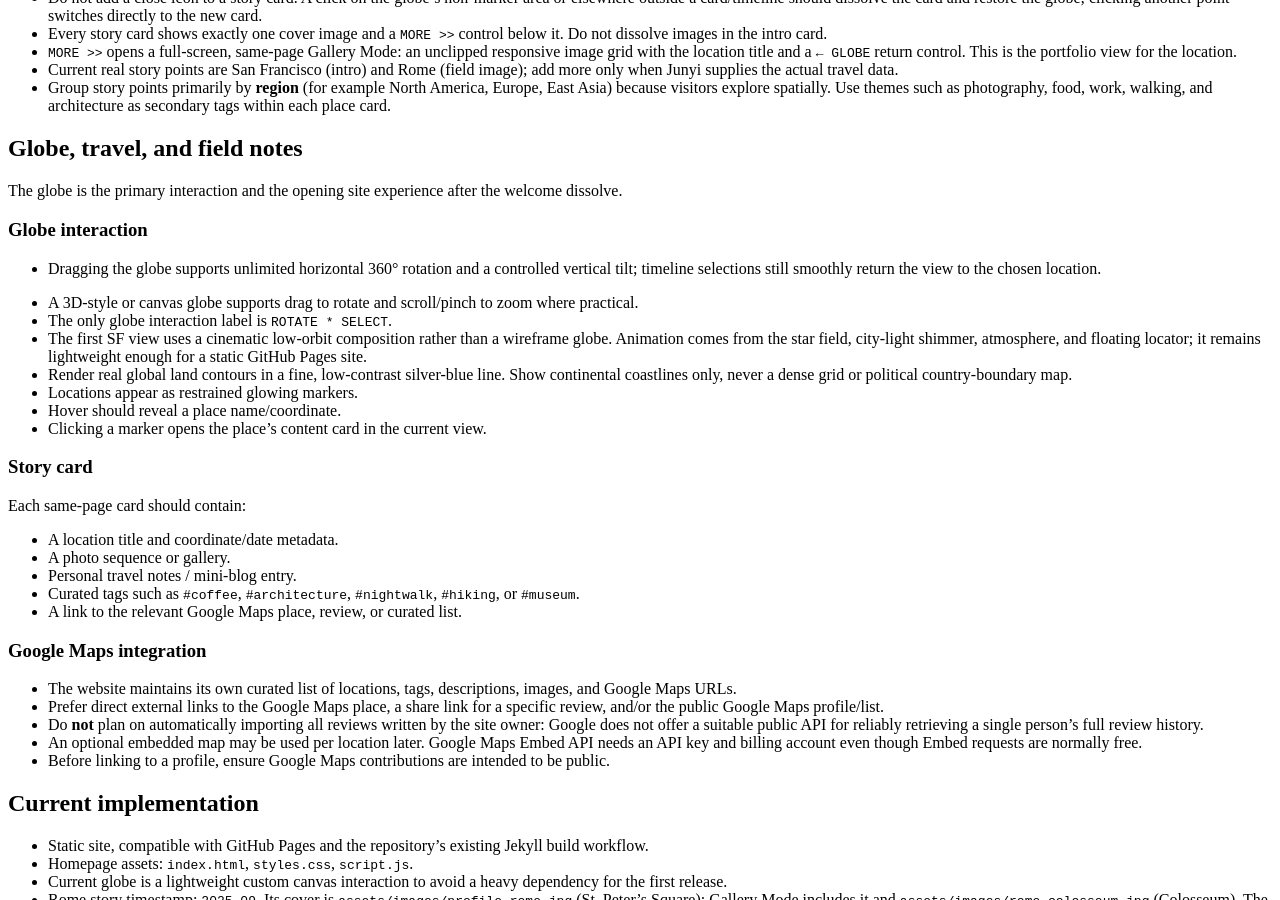
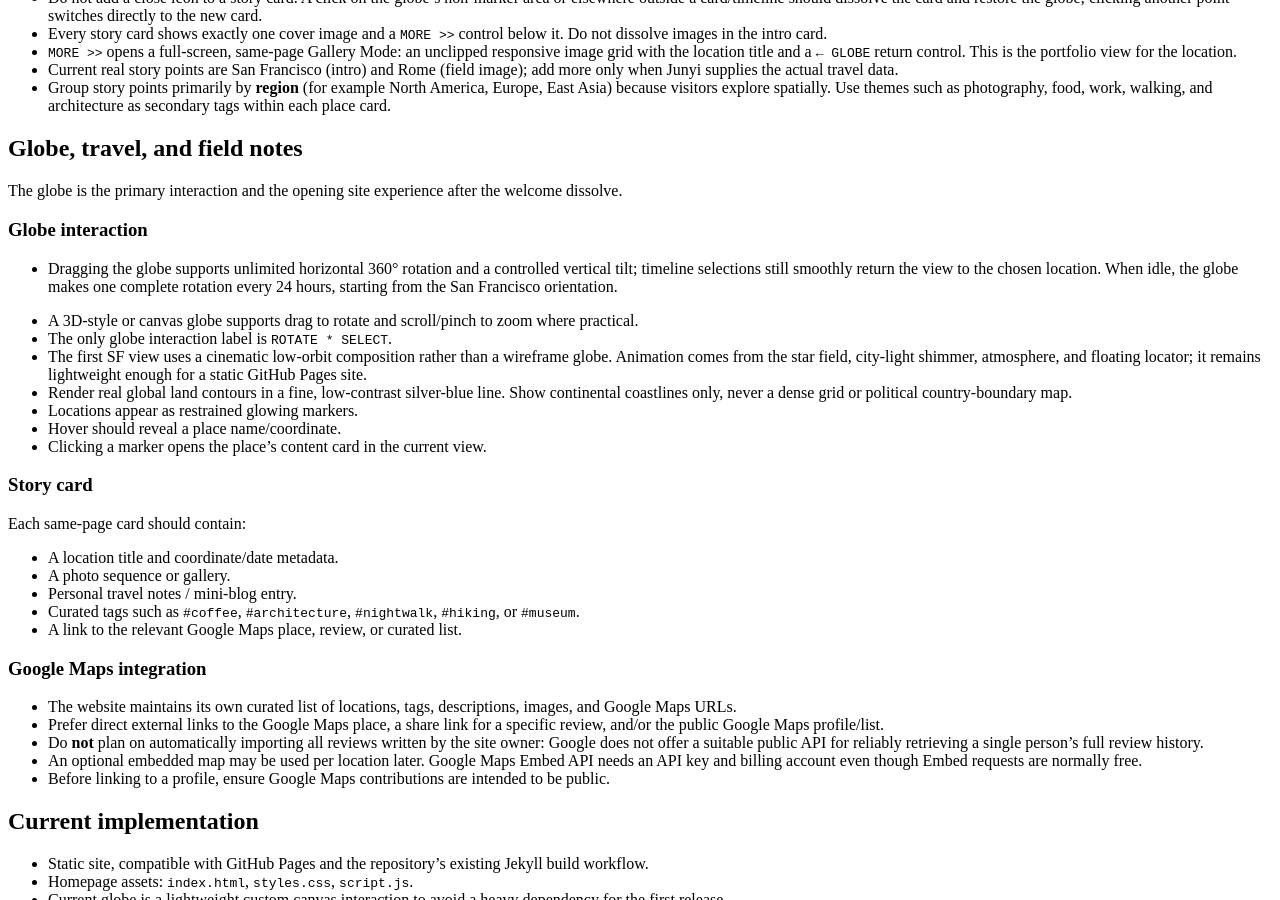
Before and after one commit to Kylinny/Kylinny.github.io, a Jekyll site: the page built from DESIGN_BRIEF.md, in a window 1280 px wide and 900 px high, scrolled down 1554 px. Built offline with Jekyll 4.4.1, drawn with Linux system fonts in a browser that asks for light colours; nearby versions of some CDN libraries; our own code applies the rules of GitHub Pages for plain Markdown files.

Commit message:
Match globe idle rotation to Earth day

```diff
--- a/DESIGN_BRIEF.md
+++ b/DESIGN_BRIEF.md
@@ -78,7 +78,7 @@ The globe is the primary interaction and the opening site experience after the w
 
 ### Globe interaction
 
-- Dragging the globe supports unlimited horizontal 360° rotation and a controlled vertical tilt; timeline selections still smoothly return the view to the chosen location.
+- Dragging the globe supports unlimited horizontal 360° rotation and a controlled vertical tilt; timeline selections still smoothly return the view to the chosen location. When idle, the globe makes one complete rotation every 24 hours, starting from the San Francisco orientation.
 
 - A 3D-style or canvas globe supports drag to rotate and scroll/pinch to zoom where practical.
 - The only globe interaction label is `ROTATE * SELECT`.
```
Also changed, not shown: script.js (+9 -2 lines).
